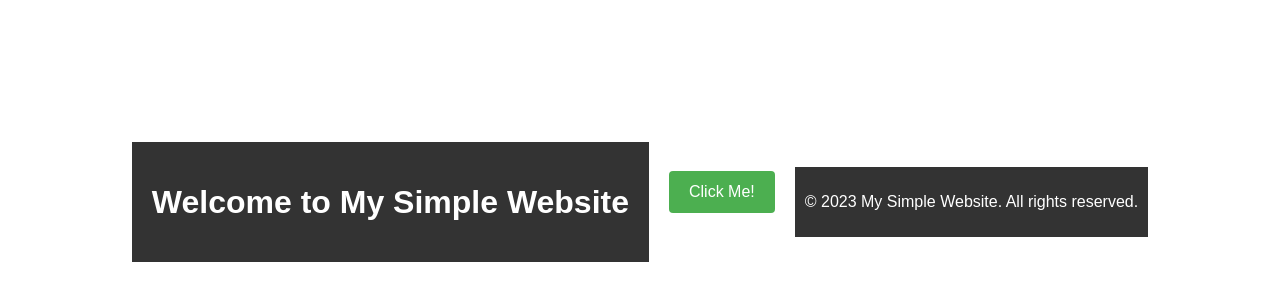
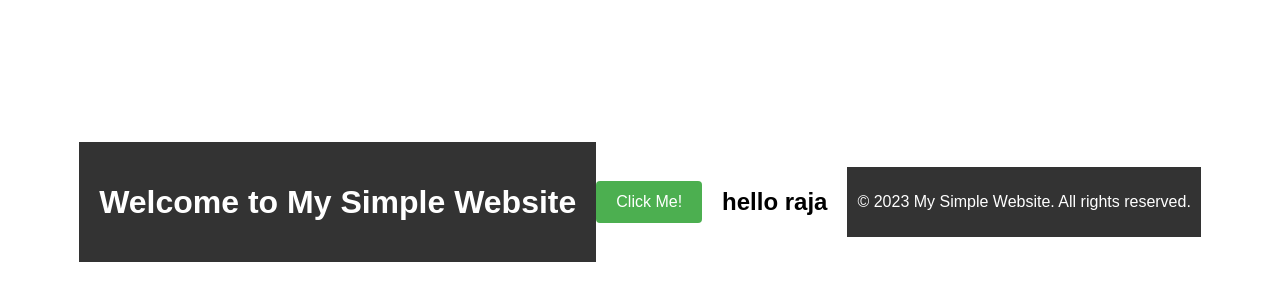
Before and after one commit to rahulhub07/electronic-component, a plain HTML site: page index.html in a window 1280 px wide. Shown: the part 198-498 px from the top of the page. Drawn offline with Linux system fonts and the light colour scheme.

Commit message:
Update index.html

```diff
--- a/index.html
+++ b/index.html
@@ -10,9 +10,10 @@
     <header>
         <h1>Welcome to My Simple Website</h1>
     </header>
+      <button class="custom-button">Click Me!</button>
     <main>
         <section>
-           <button class="custom-button">Click Me!</button>
+         <h1> hello raja</h1>
         </section>
     </main>
     <footer>
```
